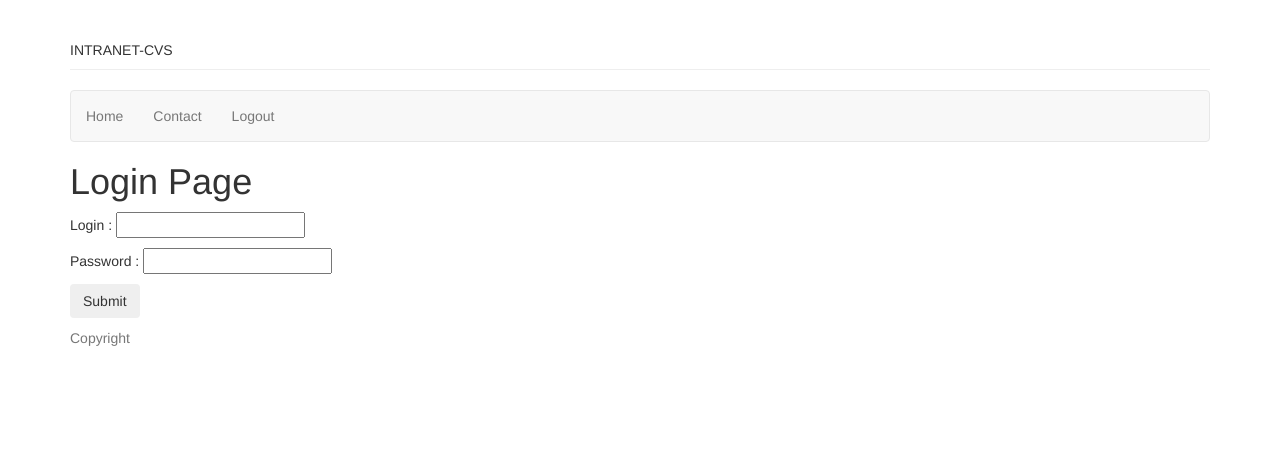
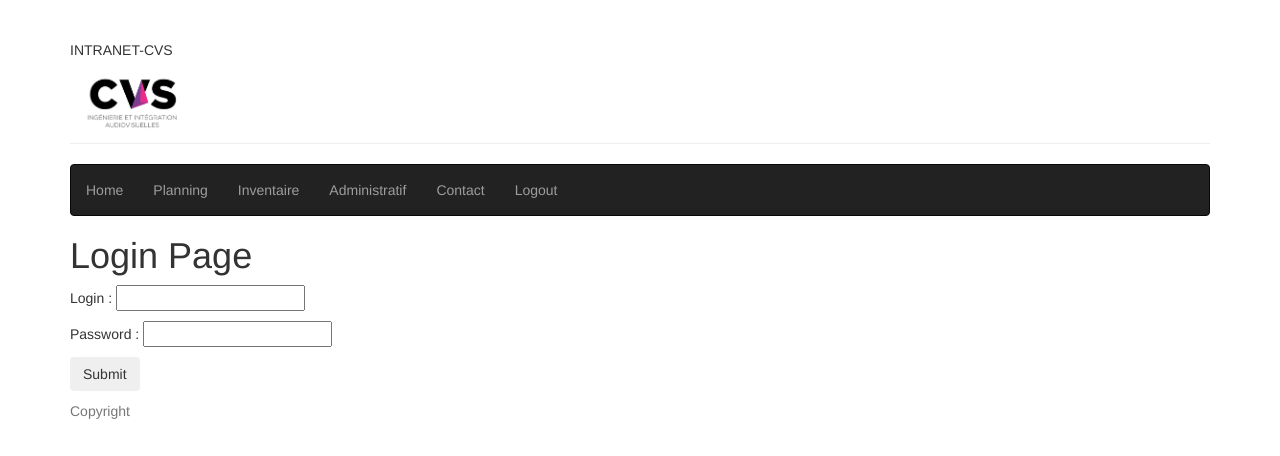
Before and after one commit to mrGuill/intranet_cvs, a PHP site: page / in a window 1280 px wide. Shown: the top 456 px of the page. Run offline with PHP 8.4, Linux system fonts and the light colour scheme; the visitor is signed in with stand-in values (Sample User, id 1); some libraries are stand-ins or nearby versions.

Commit message:
Ajout pages

```diff
--- a/controller/pagesController.php
+++ b/controller/pagesController.php
@@ -16,6 +16,18 @@ class pagesController{
 		require_once(self::PAGESDIR.'contact.php');
 	}
 
+	public function inventaire() {
+		require_once(self::PAGESDIR.'inventaire.php');
+	}
+
+	public function planning() {
+		require_once(self::PAGESDIR.'planning.php');
+	}
+
+	public function administratif() {
+		require_once(self::PAGESDIR.'administratif.php');
+	}
+
 	public function info($infoMessage){
 		echo "<div class=\"alert alert-danger\">".$infoMessage."</div>";
 	}
--- a/view/layout.php
+++ b/view/layout.php
@@ -20,8 +20,9 @@
 
 	<div class="container">
 
-		<header>
-			<div class="page-header">INTRANET-CVS</div>
+		<header class="page-header">
+			<p>INTRANET-CVS</p>
+			<div class="media-right"><img src="view/images/cvsLogo.png" height="12%" width="12%"></div>
 		</header>
 
 		<?php
--- /dev/null
+++ b/view/pages/administratif.php
@@ -0,0 +1 @@
+<h1>Administratif</h1>
--- a/view/pages/contact.php
+++ b/view/pages/contact.php
@@ -1,3 +1,3 @@
-<h1> CONTACT </h1>
+<h1>Contact</h1>
 
 <p>Pour toutes remarques et/ou questions, n'hésitez pas à contacter guillaume.hanocq@cvs.fr</p>
--- a/view/pages/home.php
+++ b/view/pages/home.php
@@ -3,7 +3,7 @@
 
 <body>
 
-	<h1>HOME</h1>
+	<h1>Home</h1>
 
 	<p>Bonjour <?php echo $_SESSION['firstName']; ?> <?php echo $_SESSION['lastName']; ?> !</p>
 
--- /dev/null
+++ b/view/pages/inventaire.php
@@ -0,0 +1 @@
+<h1>Inventaire</h1>
--- a/view/pages/nav.php
+++ b/view/pages/nav.php
@@ -1,8 +1,11 @@
-<nav class="navbar navbar-default">
+<nav class="navbar navbar-inverse navbar-default">
 
 	<ul class="nav navbar-nav">
-		<li><a href='index.php?controller=pages&action=home'> Home </a></li>
-		<li><a href='index.php?controller=pages&action=contact'> Contact </a></li>
+		<li><a href='index.php?controller=pages&action=home'>Home</a></li>
+		<li><a href='index.php?controller=pages&action=planning'>Planning</a></li>
+		<li><a href='index.php?controller=pages&action=inventaire'>Inventaire</a></li>
+		<li><a href='index.php?controller=pages&action=administratif'>Administratif</a></li>
+		<li><a href='index.php?controller=pages&action=contact'>Contact</a></li>
 	</ul>
 
 	<ul class="nav navbar-nav">
--- /dev/null
+++ b/view/pages/planning.php
@@ -0,0 +1 @@
+<h1>Planning</h1>
```
Also changed, not shown: view/images/cvsLogo.png (added).
